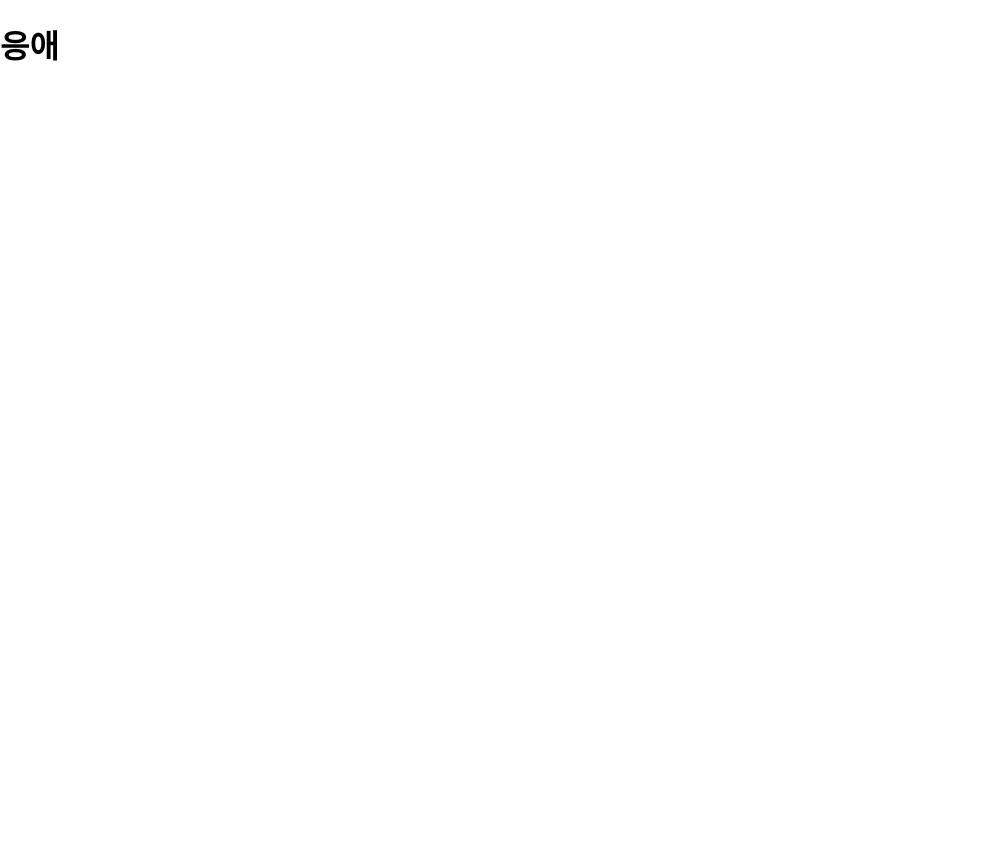
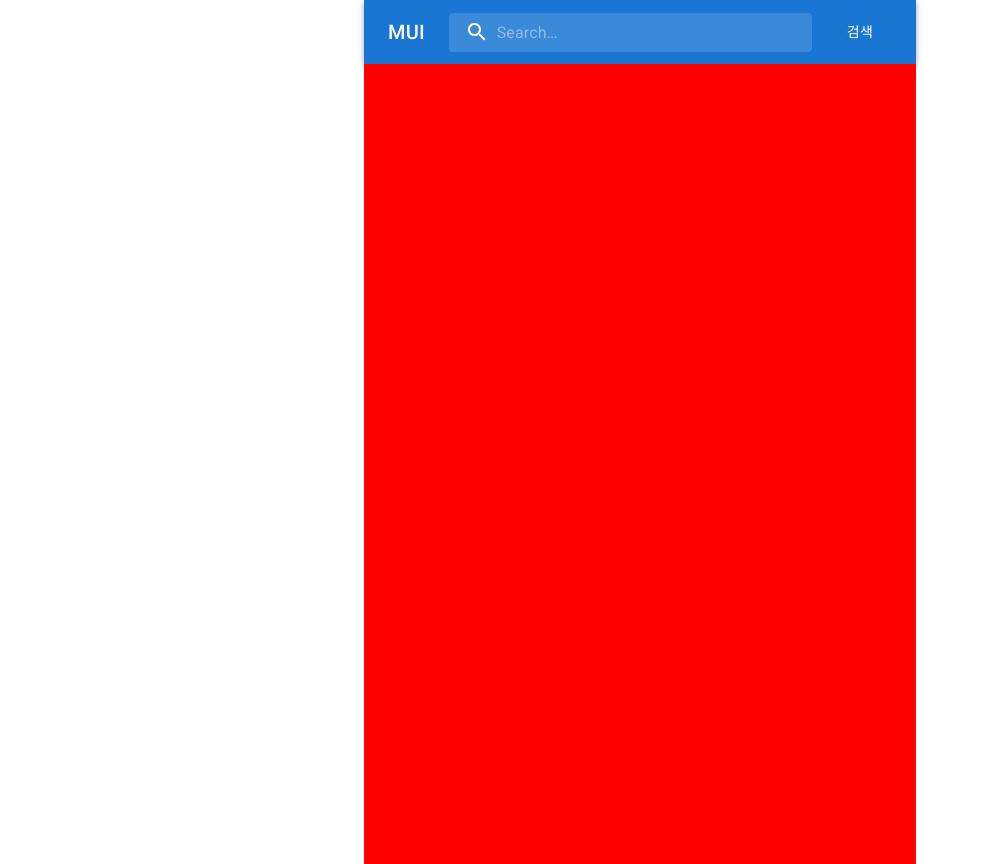
Before and after one commit to add-ict/kaist-fsc-foodies, a React (Create React App) app: page / in a window 1280 px wide. Shown: the whole page, without its empty margins (0-981 px from the left). Before the commit the page ends 800 px from the top, so only its background shows below. Built offline with nearby package versions, Linux system fonts and the light colour scheme.

Commit message:
import Header

```diff
--- a/src/App.js
+++ b/src/App.js
@@ -1,9 +1,14 @@
 import logo from './logo.svg';
 import './App.css';
+import Container from '@mui/material/Container';
+import Header from './components/Header';
 
 function App() {
   return (
-    <h1>응애</h1>
+    <Container maxWidth="sm">
+      <Header></Header>
+      <div style={{width:"100%", height:"100vh", backgroundColor:"red"}}></div>
+    </Container>
   );
 }
 
```
